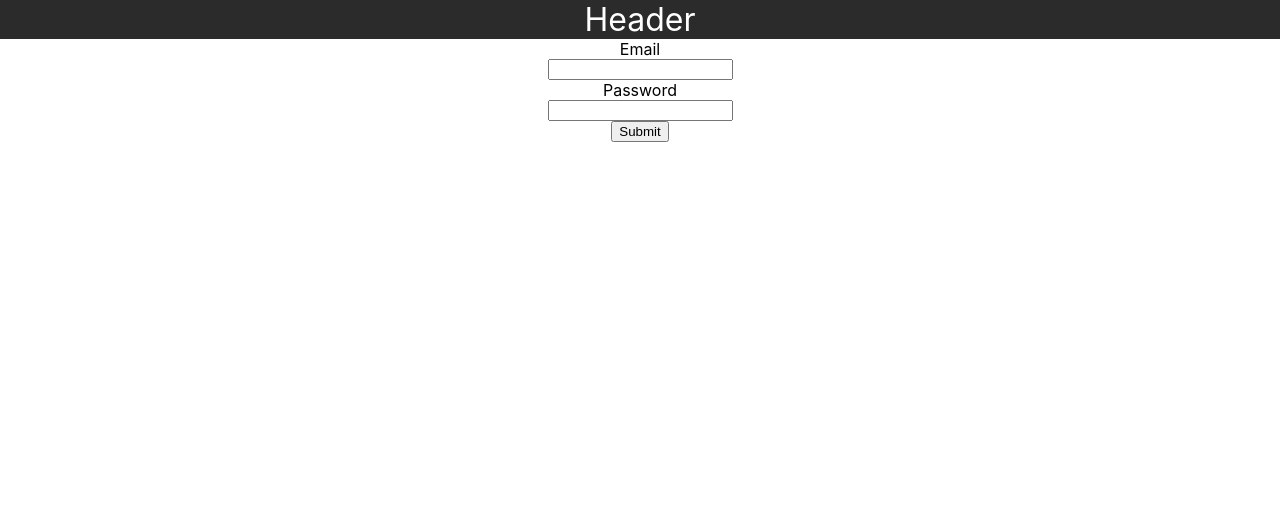
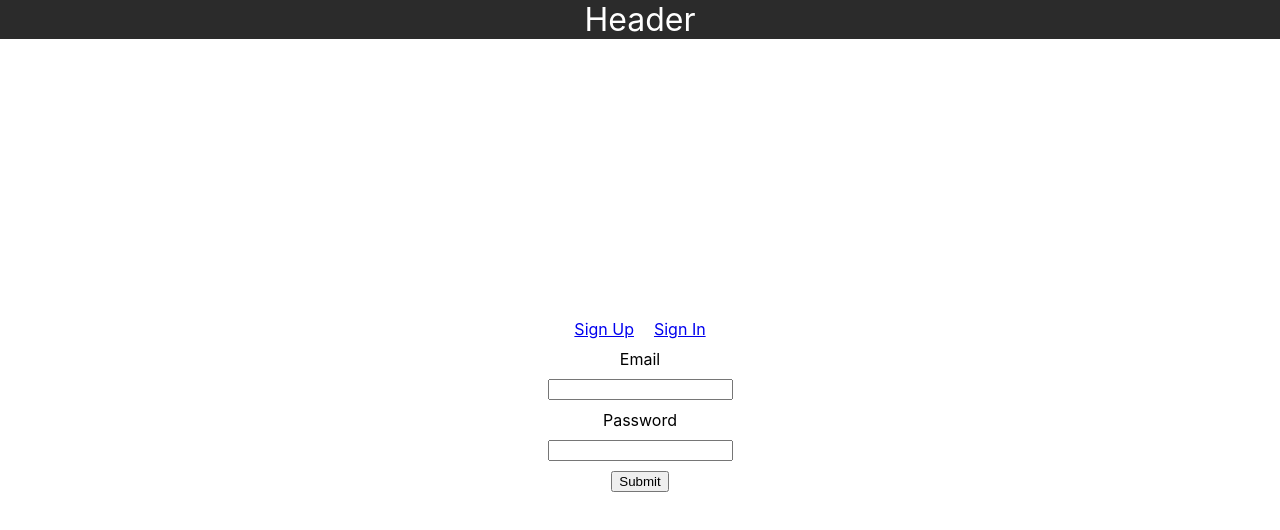
Before and after one commit to ryan-j-parker/react-crud, a React (Create React App) app: page /auth/1 in a window 1280 px wide. Shown: the top 530 px of the page. Built offline with nearby package versions, Linux system fonts and the light colour scheme; the HTML template or start-up script is replaced by a standard one.

Commit message:
got sign up and sign in links to redirect

```diff
--- a/src/Auth/Auth.css
+++ b/src/Auth/Auth.css
@@ -3,8 +3,28 @@
     justify-content: center;
     align-items: center;
     flex-direction: column;
+    position: absolute;
+    top: 50%;
+    left: 50%;
+    transform: translate(-50%, -50%);
+    border: 2px solid white;
+    width: 25vw;
+    height: 40vh;
+    border-radius: 10px;
+}
+.links-container {
+display: flex;
+flex-direction: row;
 }
 
-.main-auth {
+.email-input {
+    margin: 10px;
+}
 
+.password-input {
+    margin: 10px;
 }
+
+p{
+    margin: 10px;
+}
--- a/src/Auth/Auth.js
+++ b/src/Auth/Auth.js
@@ -1,14 +1,21 @@
 import React from 'react';
+import { NavLink } from 'react-router-dom';
 import './Auth.css';
 
 function Auth() {
   return <div className='main-auth'>
 
+
+
     <div className='container-input'>
+      <div className='links-container'>
+        <NavLink to="/auth/sign-up"><p>Sign Up</p></NavLink>
+        <NavLink to="/auth/sign-in"><p>Sign In</p></NavLink>
+      </div>
       <label>Email</label>
-      <input></input>
+      <input className='email-input'></input>
       <label>Password</label>
-      <input></input>
+      <input className='password-input'></input>
       <button>Submit</button>
     </div>
 
```
